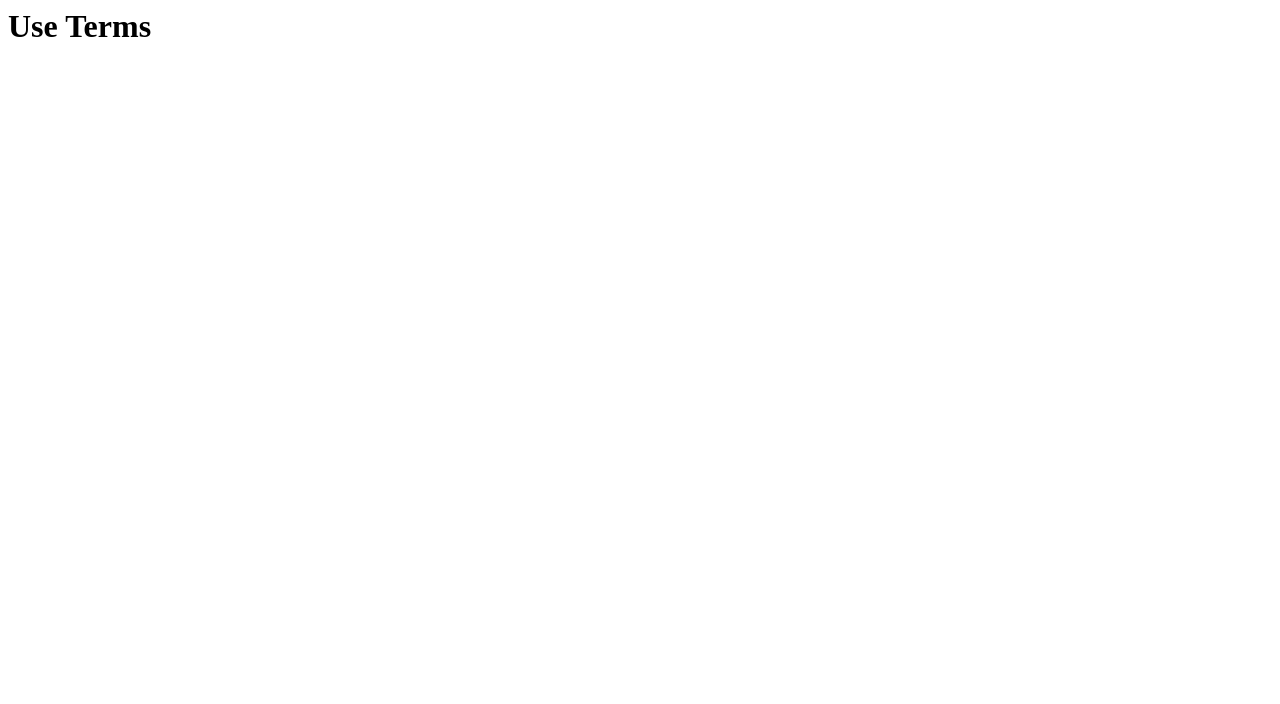
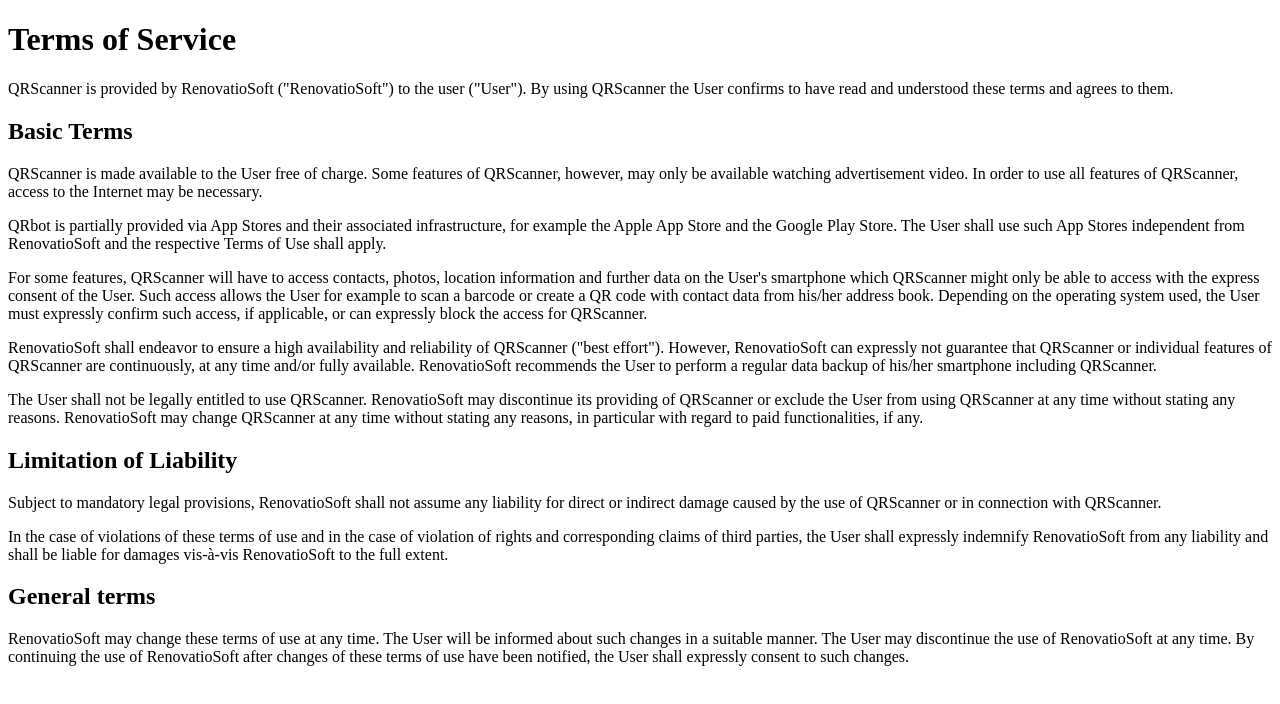
Before and after one commit to RenovatioSoft/use-terms, a plain HTML site: page index.html in a window 1280 px wide. Drawn offline with Linux system fonts and the light colour scheme.

Commit message:
Update index.html

```diff
--- a/index.html
+++ b/index.html
@@ -1 +1,59 @@
-<h1>Use Terms</h1>
+<!DOCTYPE html>
+<html>
+
+<head>
+    <title>Terms</title>
+</head>
+
+<body>
+
+    <h1>Terms of Service</h1>
+
+    <p>QRScanner is provided by RenovatioSoft ("RenovatioSoft") to the user ("User"). By using QRScanner the
+        User confirms to have read and understood these terms and agrees to them.</p>
+
+    <h2>Basic Terms</h2>
+
+    <p>QRScanner is made available to the User free of charge. Some features of QRScanner, however,
+      may only be available watching advertisement video.
+      In order to use all features of QRScanner, access to the Internet may be
+        necessary.</p>
+
+    <p>QRbot is partially provided via App Stores and their associated infrastructure, for example the Apple App Store
+        and the Google Play Store. The User shall use such App Stores independent from RenovatioSoft and the respective Terms
+        of Use shall apply.</p>
+
+    <p>For some features, QRScanner will have to access contacts, photos, location information and further data on the
+        User's smartphone which QRScanner might only be able to access with the express consent of the User. Such access
+        allows the User for example to scan a barcode or create a QR code with
+        contact data from his/her address book. Depending on the operating system used, the User must expressly confirm
+        such
+        access, if applicable, or can expressly block the access for QRScanner.</p>
+
+    <p> RenovatioSoft shall endeavor to ensure a high availability and reliability of QRScanner ("best effort"). However, RenovatioSoft
+        can expressly not guarantee that QRScanner or individual features of QRScanner are continuously, at any time and/or
+        fully available. RenovatioSoft recommends the User to perform a regular data backup of his/her smartphone including
+        QRScanner.</p>
+
+    <p>The User shall not be legally entitled to use QRScanner. RenovatioSoft may discontinue its providing of QRScanner or exclude
+        the User from using QRScanner at any time without stating any reasons. RenovatioSoft may change QRScanner at any time without
+        stating any reasons, in particular with regard to paid functionalities, if any.</p>
+
+    <h2>Limitation of Liability</h2>
+
+    <p>Subject to mandatory legal provisions, RenovatioSoft shall not assume any liability for direct or indirect damage
+        caused by the use of QRScanner or in connection with QRScanner.</p>
+
+    <p>In the case of violations of these terms of use and in the case of violation of rights and corresponding claims
+        of third parties, the User shall expressly indemnify RenovatioSoft from any liability and shall be liable for damages
+        vis-à-vis RenovatioSoft to the full extent.</p>
+
+    <h2>General terms</h2>
+
+    <p>RenovatioSoft may change these terms of use at any time. The User will be informed about such changes in a suitable
+        manner. The User may discontinue the use of RenovatioSoft at any time. By continuing the use of RenovatioSoft after changes of
+        these terms of use have been notified, the User shall expressly consent to such changes.</p>
+
+</body>
+
+</html>
```
